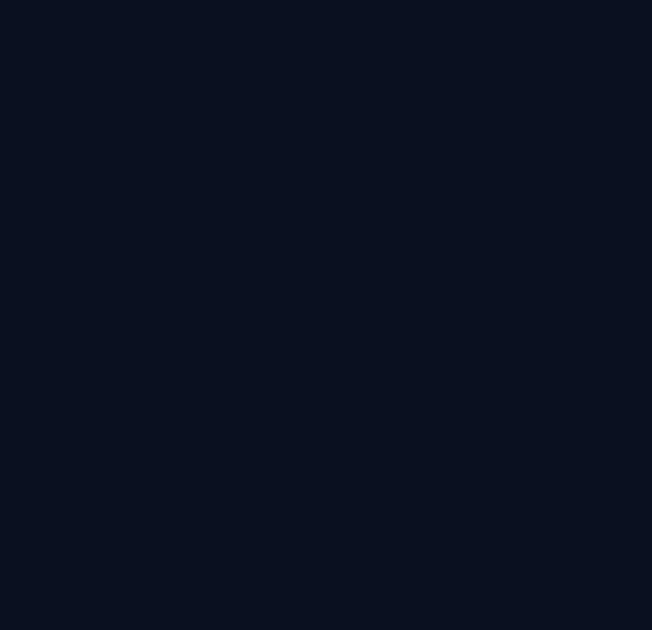
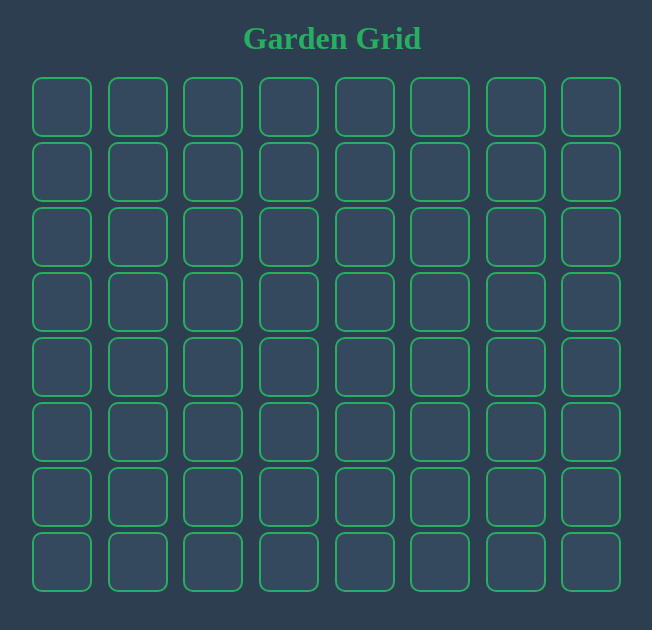
Before and after one commit to WernerHolters/TC2005B-Web, a plain HTML site: page garden-grid/index.html in a window 1280 px wide. Shown: the whole page, without its empty margins (308-960 px from the left). Drawn offline with Linux system fonts and the light colour scheme.

Commit message:
feat: add basic 8x8 garden with style

```diff
--- a/garden-grid/index.html
+++ b/garden-grid/index.html
@@ -1,5 +1,5 @@
 <!DOCTYPE html>
-<html lang="en">
+<html lang="es">
 <head>
     <meta charset="UTF-8">
     <meta name="viewport" content="width=device-width, initial-scale=1.0">
@@ -7,6 +7,82 @@
     <title>Garden Grid</title>
 </head>
 <body>
+    <h1>Garden Grid</h1>
+
+    <!-- Jardin -->
+    <div class="campo">
+        <div class="celda" data-row="0" data-col="0"> </div>
+        <div class="celda" data-row="0" data-col="1"> </div>
+        <div class="celda" data-row="0" data-col="2"> </div>
+        <div class="celda" data-row="0" data-col="3"> </div>
+        <div class="celda" data-row="0" data-col="4"> </div>
+        <div class="celda" data-row="0" data-col="5"> </div>
+        <div class="celda" data-row="0" data-col="6"> </div>
+        <div class="celda" data-row="0" data-col="7"> </div>
+
+        <div class="celda" data-row="1" data-col="0"> </div>
+        <div class="celda" data-row="1" data-col="1"> </div>
+        <div class="celda" data-row="1" data-col="2"> </div>
+        <div class="celda" data-row="1" data-col="3"> </div>
+        <div class="celda" data-row="1" data-col="4"> </div>
+        <div class="celda" data-row="1" data-col="5"> </div>
+        <div class="celda" data-row="1" data-col="6"> </div>
+        <div class="celda" data-row="1" data-col="7"> </div>
+
+        <div class="celda" data-row="2" data-col="0"> </div>
+        <div class="celda" data-row="2" data-col="1"> </div>
+        <div class="celda" data-row="2" data-col="2"> </div>
+        <div class="celda" data-row="2" data-col="3"> </div>
+        <div class="celda" data-row="2" data-col="4"> </div>
+        <div class="celda" data-row="2" data-col="5"> </div>
+        <div class="celda" data-row="2" data-col="6"> </div>
+        <div class="celda" data-row="2" data-col="7"> </div>
+
+        <div class="celda" data-row="3" data-col="0"> </div>
+        <div class="celda" data-row="3" data-col="1"> </div>
+        <div class="celda" data-row="3" data-col="2"> </div>
+        <div class="celda" data-row="3" data-col="3"> </div>
+        <div class="celda" data-row="3" data-col="4"> </div>
+        <div class="celda" data-row="3" data-col="5"> </div>
+        <div class="celda" data-row="3" data-col="6"> </div>
+        <div class="celda" data-row="3" data-col="7"> </div>
+
+        <div class="celda" data-row="4" data-col="0"> </div>
+        <div class="celda" data-row="4" data-col="1"> </div>
+        <div class="celda" data-row="4" data-col="2"> </div>
+        <div class="celda" data-row="4" data-col="3"> </div>
+        <div class="celda" data-row="4" data-col="4"> </div>
+        <div class="celda" data-row="4" data-col="5"> </div>
+        <div class="celda" data-row="4" data-col="6"> </div>
+        <div class="celda" data-row="4" data-col="7"> </div>
+
+        <div class="celda" data-row="5" data-col="0"> </div>
+        <div class="celda" data-row="5" data-col="1"> </div>
+        <div class="celda" data-row="5" data-col="2"> </div>
+        <div class="celda" data-row="5" data-col="3"> </div>
+        <div class="celda" data-row="5" data-col="4"> </div>
+        <div class="celda" data-row="5" data-col="5"> </div>
+        <div class="celda" data-row="5" data-col="6"> </div>
+        <div class="celda" data-row="5" data-col="7"> </div>
+
+        <div class="celda" data-row="6" data-col="0"> </div>
+        <div class="celda" data-row="6" data-col="1"> </div>
+        <div class="celda" data-row="6" data-col="2"> </div>
+        <div class="celda" data-row="6" data-col="3"> </div>
+        <div class="celda" data-row="6" data-col="4"> </div>
+        <div class="celda" data-row="6" data-col="5"> </div>
+        <div class="celda" data-row="6" data-col="6"> </div>
+        <div class="celda" data-row="6" data-col="7"> </div>
+
+        <div class="celda" data-row="7" data-col="0"> </div>
+        <div class="celda" data-row="7" data-col="1"> </div>
+        <div class="celda" data-row="7" data-col="2"> </div>
+        <div class="celda" data-row="7" data-col="3"> </div>
+        <div class="celda" data-row="7" data-col="4"> </div>
+        <div class="celda" data-row="7" data-col="5"> </div>
+        <div class="celda" data-row="7" data-col="6"> </div>
+        <div class="celda" data-row="7" data-col="7"> </div>
+    </div>
 
     <script src="script.js"></script>
 </body>
--- a/garden-grid/styles.css
+++ b/garden-grid/styles.css
@@ -1,3 +1,43 @@
 * {
-    background: #0b1020;
+    box-sizing: border-box;
+    margin: 0;
+    padding: 0;
 }
+
+body {
+    background-color: #2c3e50;
+    color: white;
+    padding: 20px;
+    text-align: center;
+}
+
+h1 {
+    color: #27ae60;
+}
+
+/* Jardin */
+.campo {
+    display: grid;
+    grid-template-columns: repeat(8, 1fr);
+    grid-template-rows: repeat(8, 1fr);
+    gap: 5px;
+    max-width: 600px;
+    margin: 20px auto;
+}
+
+.celda {
+    width: 60px;
+    height: 60px;
+    border: 2px solid #27ae60;
+    border-radius: 10px;
+    display: flex;
+    align-items: center;
+    justify-content: center;
+    font-size: 24px;
+    cursor: pointer;
+    background-color: #34495e;
+}
+
+.celda:hover {
+    background-color: #3e5a6b;
+}
```
